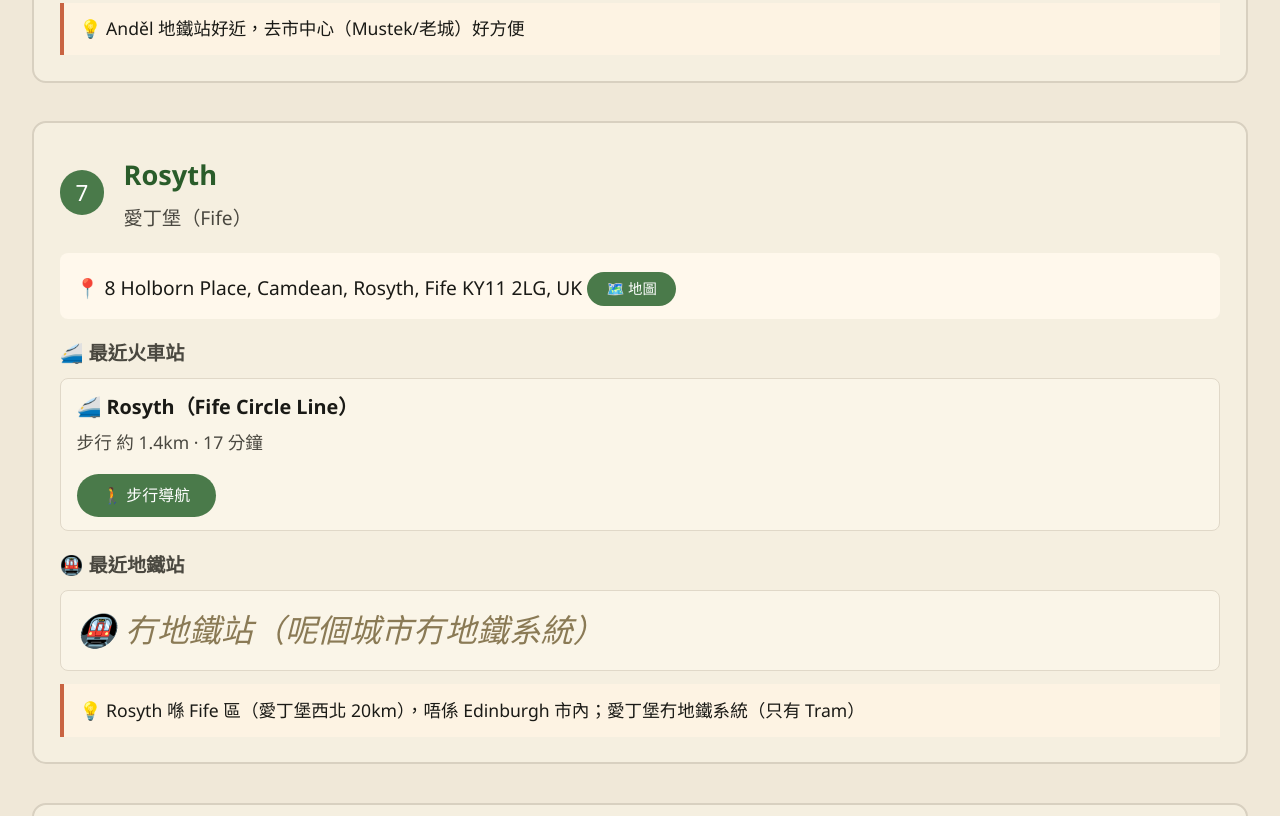
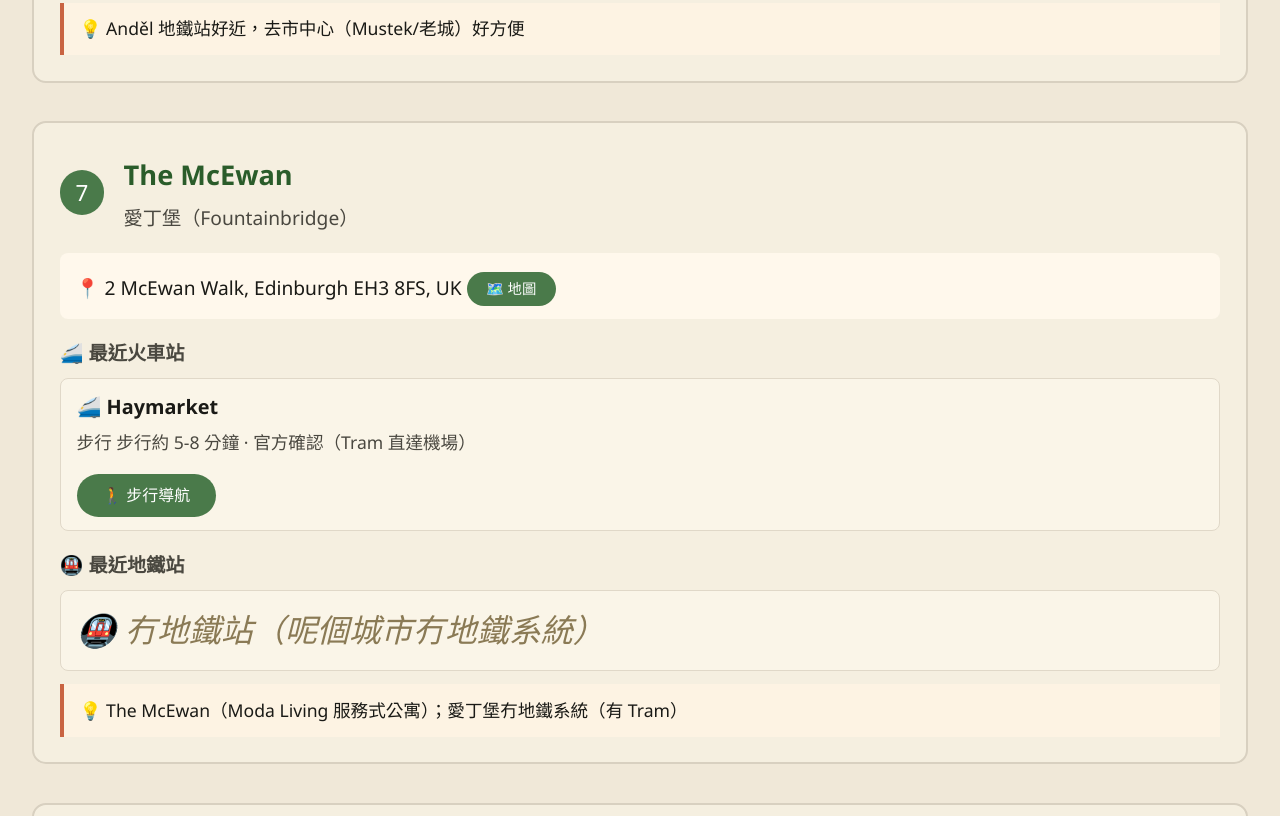
Before and after one commit to kwokfamilyapps/travel-europe, a plain HTML site: page accommodation-transport-guide-share.html in a window 1280 px wide. Shown: the part 4827-5643 px from the top of the page. Drawn offline with Linux system fonts and the light colour scheme.

Commit message:
update Edinburgh to The McEwan

```diff
--- a/accommodation-transport-guide-share.html
+++ b/accommodation-transport-guide-share.html
@@ -93,13 +93,13 @@
   <div class="note">💡 Anděl 地鐵站好近，去市中心（Mustek/老城）好方便</div>
 </div>
 <div class="hotel">
-  <div class="h-head"><span class="h-no">7</span><div><h2>Rosyth</h2><div class="city">愛丁堡（Fife）</div></div></div>
-  <div class="addr">📍 8 Holborn Place, Camdean, Rosyth, Fife KY11 2LG, UK
-    <a class="btn btn-sm" href="https://www.google.com/maps/search/?api=1&query=8%20Holborn%20Place%2C%20Camdean%2C%20Rosyth%2C%20Fife%20KY11%202LG%2C%20UK" target="_blank">🗺️ 地圖</a>
+  <div class="h-head"><span class="h-no">7</span><div><h2>The McEwan</h2><div class="city">愛丁堡（Fountainbridge）</div></div></div>
+  <div class="addr">📍 2 McEwan Walk, Edinburgh EH3 8FS, UK
+    <a class="btn btn-sm" href="https://www.google.com/maps/search/?api=1&query=2%20McEwan%20Walk%2C%20Edinburgh%20EH3%208FS%2C%20UK" target="_blank">🗺️ 地圖</a>
   </div>
-  <div class="section-title">🚄 最近火車站</div><div class="station"><div class="st-name">🚄 Rosyth（Fife Circle Line）</div><div class="st-dist">步行 約 1.4km · 17 分鐘</div><a class="btn" href="https://www.google.com/maps/dir/?api=1&origin=8%20Holborn%20Place%2C%20Camdean%2C%20Rosyth%2C%20Fife%20KY11%202LG%2C%20UK&destination=Rosyth%EF%BC%88Fife%20Circle%20Line%EF%BC%89%2C%20%E6%84%9B%E4%B8%81%E5%A0%A1%EF%BC%88Fife%EF%BC%89&travelmode=walking" target="_blank">🚶 步行導航</a></div>
+  <div class="section-title">🚄 最近火車站</div><div class="station"><div class="st-name">🚄 Haymarket</div><div class="st-dist">步行 步行約 5-8 分鐘 · 官方確認（Tram 直達機場）</div><a class="btn" href="https://www.google.com/maps/dir/?api=1&origin=2%20McEwan%20Walk%2C%20Edinburgh%20EH3%208FS%2C%20UK&destination=Haymarket%2C%20%E6%84%9B%E4%B8%81%E5%A0%A1%EF%BC%88Fountainbridge%EF%BC%89&travelmode=walking" target="_blank">🚶 步行導航</a></div>
   <div class="section-title">🚇 最近地鐵站</div><div class="station none">🚇 冇地鐵站（呢個城市冇地鐵系統）</div>
-  <div class="note">💡 Rosyth 喺 Fife 區（愛丁堡西北 20km），唔係 Edinburgh 市內；愛丁堡冇地鐵系統（只有 Tram）</div>
+  <div class="note">💡 The McEwan（Moda Living 服務式公寓）；愛丁堡冇地鐵系統（有 Tram）</div>
 </div>
 <div class="hotel">
   <div class="h-head"><span class="h-no">8</span><div><h2>Riverside House</h2><div class="city">約克</div></div></div>
@@ -122,7 +122,7 @@
 <h2 style="font-size:0.8rem;">📊 總結表</h2>
 <table class="summary">
 <tr><th>住宿</th><th>最近火車站</th><th>最近地鐵站</th></tr>
-<tr><td>1. Apartment neuf<br><span class='sm'>巴黎（Alfortville）</span></td><td>Maisons-Alfort - Alfortville 約 1,000m</td><td>Maisons-Alfort – Stade 約 2,400m</td></tr><tr><td>2. Ronald's House<br><span class='sm'>Talmont-sur-Gironde</span></td><td>Royan 站 約 16km</td><td>冇地鐵</td></tr><tr><td>3. City Hotel St. George<br><span class='sm'>漢堡（St. Georg）</span></td><td>Berliner Tor 約 700m</td><td>Lohmühlenstraße 約 150m</td></tr><tr><td>4. Hostel（4人房）<br><span class='sm'>柏林（Rummelsburg）</span></td><td>Nöldnerplatz 約 590m</td><td>Friedrichsfelde 約 1.9km</td></tr><tr><td>5. Ocak Aparthotel<br><span class='sm'>柏林（Gesundbrunnen）</span></td><td>Gesundbrunnen 約 140m</td><td>Gesundbrunnen 約 470m</td></tr><tr><td>6. Smíchov Apartment<br><span class='sm'>布拉格（Smíchov）</span></td><td>Praha-Smíchov 約 1.5km</td><td>Anděl 約 710m</td></tr><tr><td>7. Rosyth<br><span class='sm'>愛丁堡（Fife）</span></td><td>Rosyth 約 1.4km</td><td>冇地鐵</td></tr><tr><td>8. Riverside House<br><span class='sm'>約克</span></td><td>York 約 1.7km</td><td>冇地鐵</td></tr><tr><td>9. Hidden Gem, Ealing<br><span class='sm'>倫敦（Ealing）</span></td><td>Ealing Broadway 約 1.2km</td><td>South Ealing 約 820m</td></tr>
+<tr><td>1. Apartment neuf<br><span class='sm'>巴黎（Alfortville）</span></td><td>Maisons-Alfort - Alfortville 約 1,000m</td><td>Maisons-Alfort – Stade 約 2,400m</td></tr><tr><td>2. Ronald's House<br><span class='sm'>Talmont-sur-Gironde</span></td><td>Royan 站 約 16km</td><td>冇地鐵</td></tr><tr><td>3. City Hotel St. George<br><span class='sm'>漢堡（St. Georg）</span></td><td>Berliner Tor 約 700m</td><td>Lohmühlenstraße 約 150m</td></tr><tr><td>4. Hostel（4人房）<br><span class='sm'>柏林（Rummelsburg）</span></td><td>Nöldnerplatz 約 590m</td><td>Friedrichsfelde 約 1.9km</td></tr><tr><td>5. Ocak Aparthotel<br><span class='sm'>柏林（Gesundbrunnen）</span></td><td>Gesundbrunnen 約 140m</td><td>Gesundbrunnen 約 470m</td></tr><tr><td>6. Smíchov Apartment<br><span class='sm'>布拉格（Smíchov）</span></td><td>Praha-Smíchov 約 1.5km</td><td>Anděl 約 710m</td></tr><tr><td>7. The McEwan<br><span class='sm'>愛丁堡（Fountainbridge）</span></td><td>Haymarket 步行約 5-8 分鐘</td><td>冇地鐵</td></tr><tr><td>8. Riverside House<br><span class='sm'>約克</span></td><td>York 約 1.7km</td><td>冇地鐵</td></tr><tr><td>9. Hidden Gem, Ealing<br><span class='sm'>倫敦（Ealing）</span></td><td>Ealing Broadway 約 1.2km</td><td>South Ealing 約 820m</td></tr>
 </table>
 <footer>
 <h3>📌 資料來源</h3>
```
